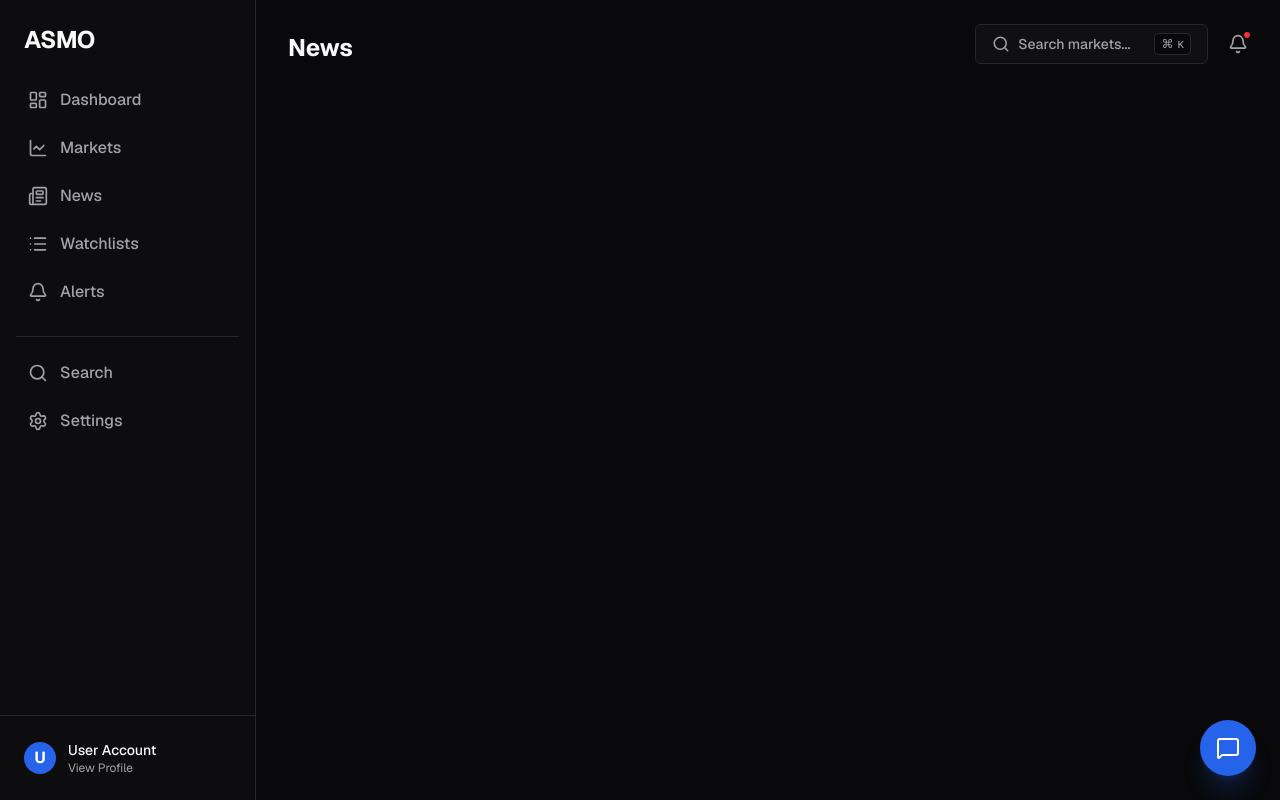
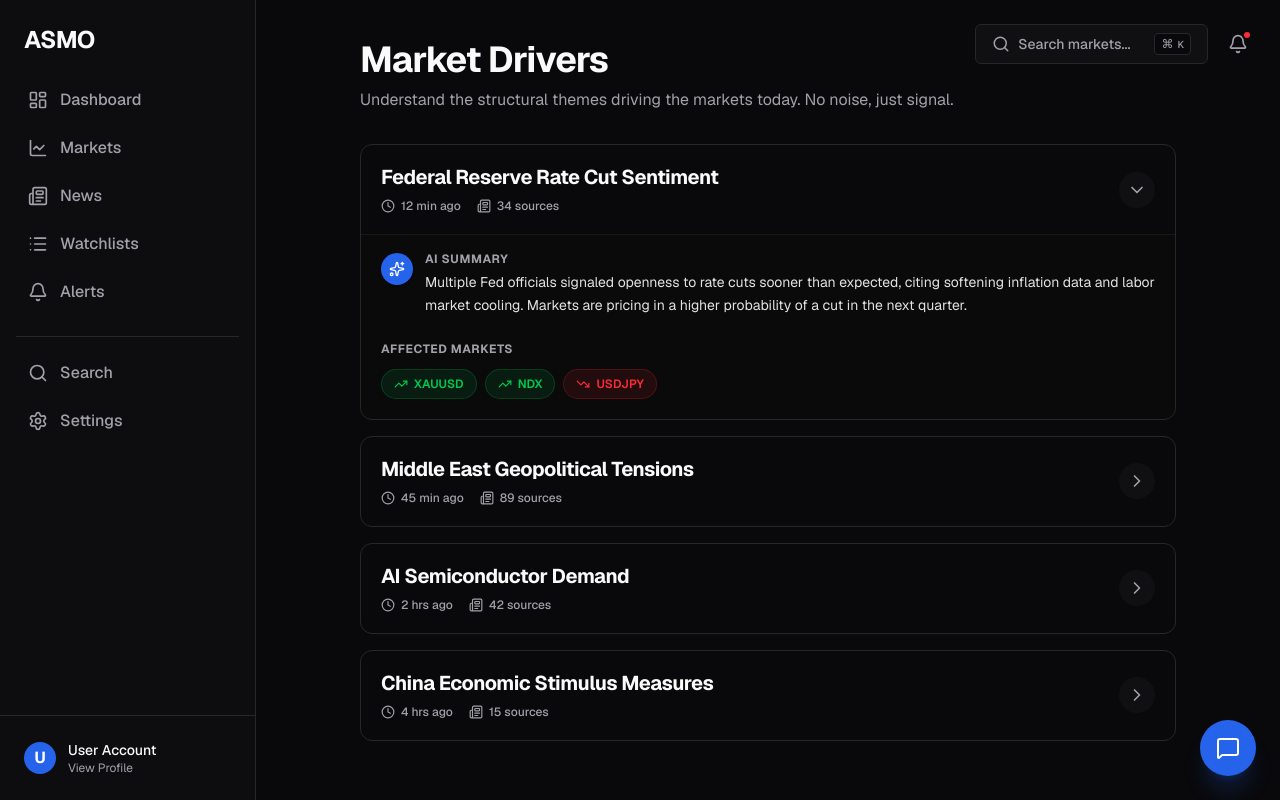
Before and after one commit to VelovsHQ/ASMO, a Next.js app in the folder frontend/: page /news in a window 1280 px wide. Built offline with nearby package versions, Linux system fonts and the light colour scheme.

Commit message:
feat(news): build thematic news drivers page

```diff
--- a/frontend/src/app/news/page.tsx
+++ b/frontend/src/app/news/page.tsx
@@ -1,7 +1,129 @@
-export default function NewsPage() {
+"use client";
+
+import { useState } from "react";
+import { getNewsDrivers, NewsDriver } from "@/lib/mockData";
+import { ChevronDown, ChevronRight, TrendingDown, TrendingUp, Minus, Clock, Newspaper, Sparkles } from "lucide-react";
+import Link from "next/link";
+import { motion, AnimatePresence } from "framer-motion";
+
+function formatMs(ms: number) {
+  const mins = Math.floor(ms / 60000);
+  if (mins < 60) return `${mins} min ago`;
+  const hrs = Math.floor(mins / 60);
+  return `${hrs} hr${hrs > 1 ? "s" : ""} ago`;
+}
+
+function DriverCard({ driver, isExpanded, onToggle }: { driver: NewsDriver; isExpanded: boolean; onToggle: () => void }) {
   return (
-    <div className="p-8">
-      <h1 className="text-2xl font-bold">News</h1>
+    <div className="border border-border bg-background rounded-xl overflow-hidden transition-all duration-200">
+      <button
+        onClick={onToggle}
+        className="w-full flex items-center justify-between p-5 hover:bg-muted/30 transition-colors focus:outline-none"
+      >
+        <div className="flex flex-col items-start gap-2">
+          <h2 className="text-lg md:text-xl font-bold tracking-tight text-foreground text-left leading-tight">
+            {driver.theme}
+          </h2>
+          <div className="flex items-center gap-4 text-xs font-medium text-muted-foreground">
+            <span className="flex items-center gap-1.5"><Clock size={14} /> {formatMs(driver.lastUpdatedMsAgo)}</span>
+            <span className="flex items-center gap-1.5"><Newspaper size={14} /> {driver.sourceCount} sources</span>
+          </div>
+        </div>
+        <div className="text-muted-foreground ml-4 shrink-0 bg-muted/50 p-2 rounded-full">
+          {isExpanded ? <ChevronDown size={20} /> : <ChevronRight size={20} />}
+        </div>
+      </button>
+
+      <AnimatePresence initial={false}>
+        {isExpanded && (
+          <motion.div
+            initial={{ height: 0, opacity: 0 }}
+            animate={{ height: "auto", opacity: 1 }}
+            exit={{ height: 0, opacity: 0 }}
+            transition={{ duration: 0.2, ease: "easeInOut" }}
+            className="overflow-hidden"
+          >
+            <div className="p-5 pt-0 border-t border-border/50 bg-muted/5">
+              <div className="flex gap-3 mb-6 mt-4">
+                <div className="w-8 h-8 rounded-full bg-accent flex items-center justify-center text-accent-foreground shrink-0 mt-0.5 shadow-sm">
+                  <Sparkles size={16} />
+                </div>
+                <div>
+                  <h3 className="text-xs font-bold uppercase tracking-wider text-muted-foreground mb-1">AI Summary</h3>
+                  <p className="text-sm text-foreground/90 leading-relaxed">
+                    {driver.aiSummary}
+                  </p>
+                </div>
+              </div>
+
+              <div>
+                <h3 className="text-xs font-bold uppercase tracking-wider text-muted-foreground mb-3">Affected Markets</h3>
+                <div className="flex flex-wrap gap-2">
+                  {driver.affectedMarkets.map(market => {
+                    let Icon = Minus;
+                    let colorClass = "text-muted-foreground bg-muted border-border";
+                    if (market.trend === "Bullish") {
+                      Icon = TrendingUp;
+                      colorClass = "text-green-500 bg-green-500/10 border-green-500/20";
+                    } else if (market.trend === "Bearish") {
+                      Icon = TrendingDown;
+                      colorClass = "text-red-500 bg-red-500/10 border-red-500/20";
+                    }
+
+                    return (
+                      <Link
+                        key={market.symbol}
+                        href={`/markets/${market.symbol}`}
+                        className={`flex items-center gap-1.5 px-3 py-1.5 rounded-full border text-xs font-semibold hover:opacity-80 transition-opacity ${colorClass}`}
+                      >
+                        <Icon size={14} />
+                        <span className="uppercase">{market.symbol}</span>
+                      </Link>
+                    );
+                  })}
+                </div>
+              </div>
+            </div>
+          </motion.div>
+        )}
+      </AnimatePresence>
     </div>
   );
 }
+
+export default function NewsPage() {
+  const drivers = getNewsDrivers();
+  const [expandedId, setExpandedId] = useState<string | null>(drivers[0]?.id || null);
+
+  return (
+    <div className="p-6 md:p-10 flex flex-col gap-8 max-w-4xl mx-auto w-full pb-32">
+      <section className="flex flex-col gap-2">
+        <h1 className="text-3xl md:text-4xl font-bold tracking-tight text-foreground">
+          Market Drivers
+        </h1>
+        <p className="text-muted-foreground">
+          Understand the structural themes driving the markets today. No noise, just signal.
+        </p>
+      </section>
+
+      {drivers.length === 0 ? (
+        <div className="p-12 text-center border border-dashed border-border rounded-xl bg-muted/10">
+          <Newspaper size={32} className="mx-auto mb-4 text-muted-foreground/50" />
+          <p className="text-muted-foreground font-medium text-lg">No active drivers today.</p>
+          <p className="text-sm text-muted-foreground mt-2">The markets are unusually quiet.</p>
+        </div>
+      ) : (
+        <div className="flex flex-col gap-4">
+          {drivers.map(driver => (
+            <DriverCard
+              key={driver.id}
+              driver={driver}
+              isExpanded={expandedId === driver.id}
+              onToggle={() => setExpandedId(prev => prev === driver.id ? null : driver.id)}
+            />
+          ))}
+        </div>
+      )}
+    </div>
+  );
+}
```
